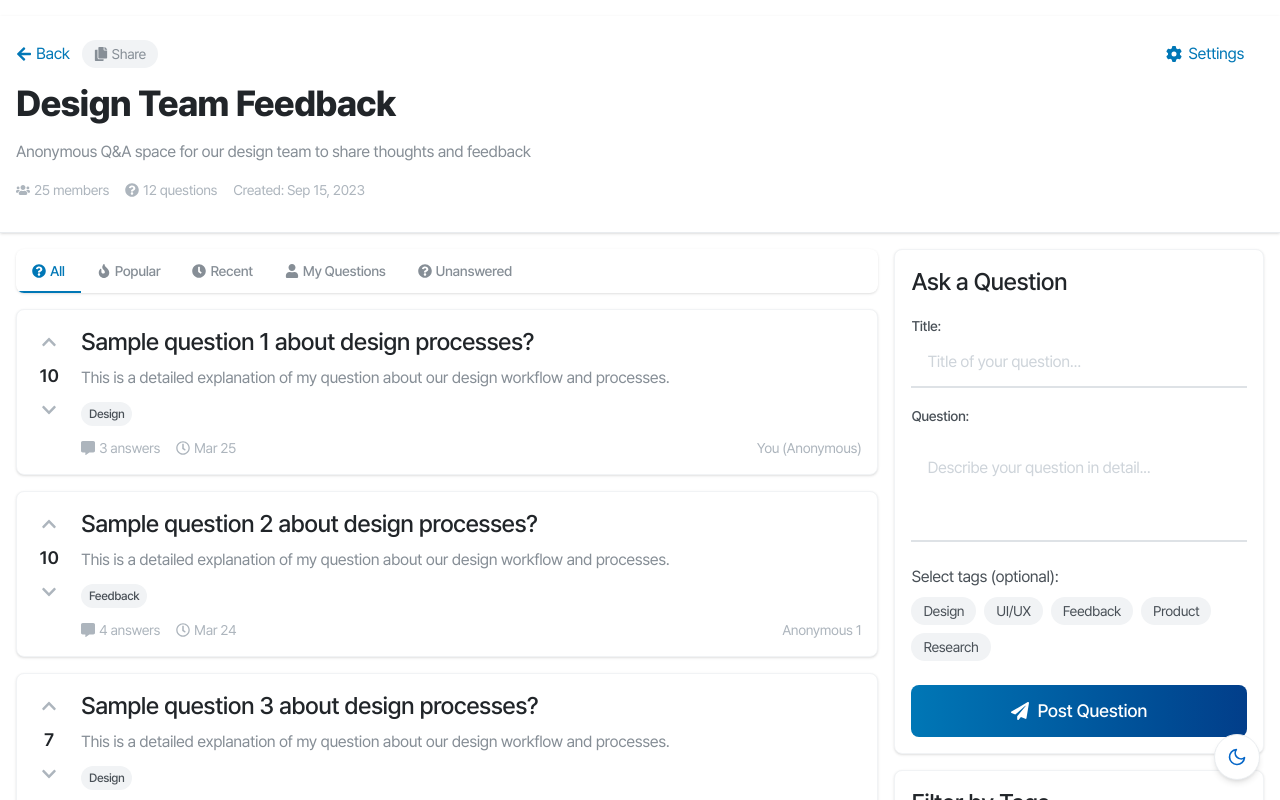
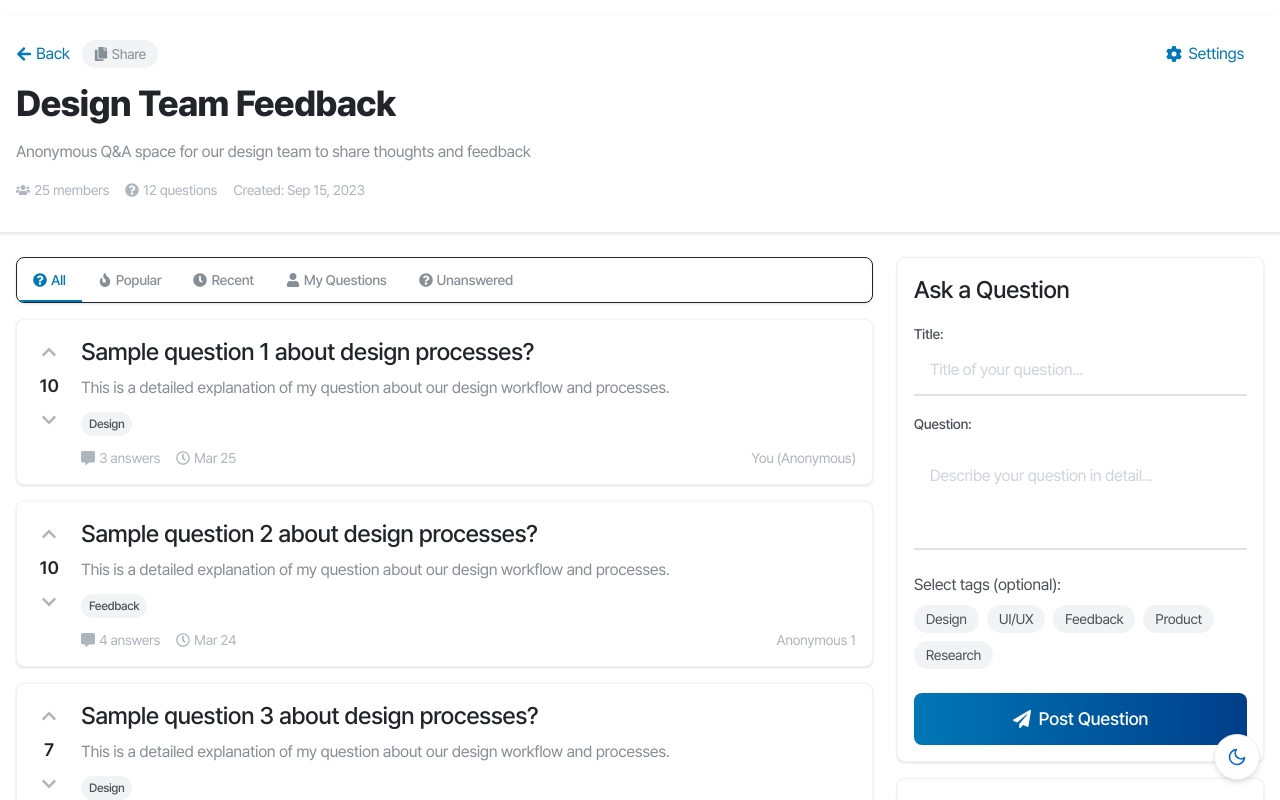
Before and after one commit to NekoGroove01/WHORU, a Next.js app: page /group/0Gj5hN2pQ8vR4tW7mK3fS in a window 1280 px wide. Shown: the top 800 px of the page. Built offline with nearby package versions, Linux system fonts and the light colour scheme.

Commit message:
Fix: Adjust spacing in group page layout and related components

```diff
--- a/src/app/group/[id]/page.tsx
+++ b/src/app/group/[id]/page.tsx
@@ -72,7 +72,7 @@ export default function GroupPage() {
 			<GroupHeader group={group} />
 
 			<div className="container mx-auto px-4 mt-4">
-				<div className="flex flex-col lg:flex-row-reverse gap-4">
+				<div className="flex flex-col lg:flex-row-reverse gap-6">
 					{/* Sidebar - 30% on desktop */}
 					<div className="w-full lg:w-[30%]">
 						<AskQuestionForm groupId={groupId} />
--- a/src/components/group/AskQuestionForm.tsx
+++ b/src/components/group/AskQuestionForm.tsx
@@ -92,7 +92,7 @@ export default function AskQuestionForm({
 		<motion.div
 			initial={{ opacity: 0, y: 10 }}
 			animate={{ opacity: 1, y: 0 }}
-			className="bg-white dark:bg-gray-800 rounded-lg shadow-sm p-4 border border-gray-100 dark:border-gray-700"
+			className="mt-2 bg-white dark:bg-gray-800 rounded-lg shadow-sm p-4 border border-gray-100 dark:border-gray-700"
 		>
 			<h3 className="text-lg font-medium mb-4 text-gray-900 dark:text-white">
 				Ask a Question
--- a/src/components/group/QuestionList.tsx
+++ b/src/components/group/QuestionList.tsx
@@ -50,7 +50,7 @@ export default function QuestionList({
 			<motion.div
 				initial={{ opacity: 0 }}
 				animate={{ opacity: 1 }}
-				className="bg-white dark:bg-gray-800 rounded-lg shadow-sm p-6 mt-4 text-center"
+				className="bg-white dark:bg-gray-800 rounded-lg shadow-sm p-6 mt-6 text-center"
 			>
 				<p className="text-gray-500 dark:text-gray-400">
 					No questions found. Be the first to ask something!
--- a/src/components/group/QuestionTabs.tsx
+++ b/src/components/group/QuestionTabs.tsx
@@ -24,7 +24,7 @@ export default function QuestionTabs({
 	];
 
 	return (
-		<div className="bg-white dark:bg-gray-800 rounded-lg shadow overflow-x-auto">
+		<div className="mt-2 bg-white border order-gray-100 dark:border-gray-700 dark:bg-gray-800 rounded-lg shadow overflow-x-auto">
 			<div className="flex">
 				{tabs.map((tab) => (
 					<button
```
